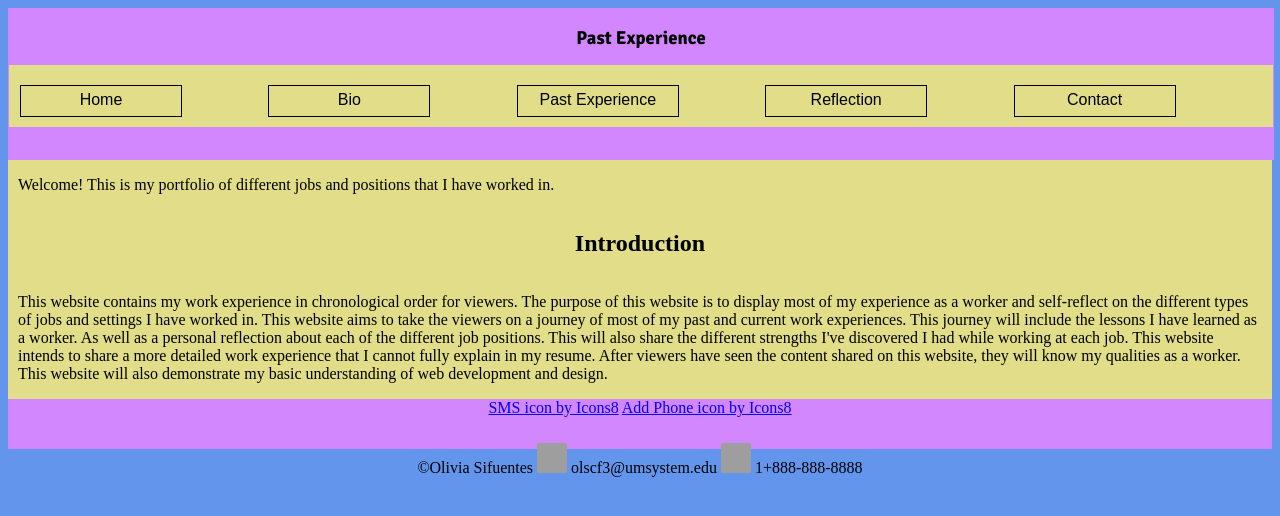
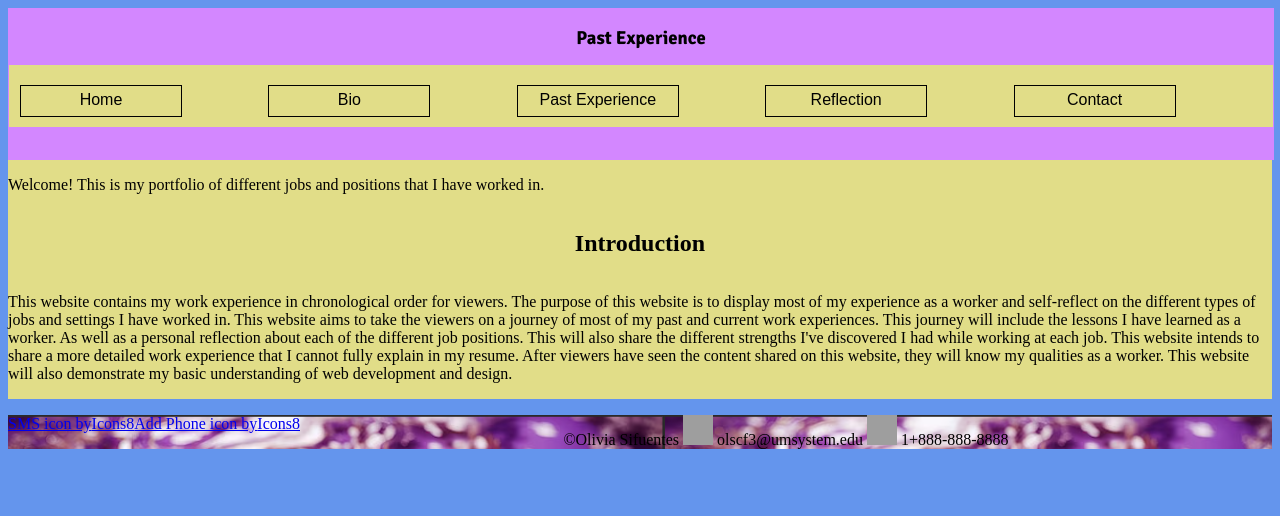
Before and after one commit to olscf3/olscf3.github.io, a plain HTML site: page webdevelopment/index.html in a window 1280 px wide. Drawn offline with Linux system fonts and the light colour scheme; grey boxes are pictures that could not be loaded.

Commit message:
Add files via upload

```diff
--- a/webdevelopment/style.css
+++ b/webdevelopment/style.css
@@ -6,31 +6,14 @@
 }
 body
 {
-    /*
-    display: grid;
-    margin: 0;
-     padding: 0px 30px 0px 30px;
-     */
     background-color: cornflowerblue;
-   /*
-   background-size: 100% 100%;
-   grid-template: repeat(1, 50px)/repeat(auto-fit, minmax(25px, 1fr));
-   */
 }
 main
 {
-   /* display: grid;
-    font-family: sans-serif;
-    font-size: 12px;
-    height: 450px;
-    text-align: center;
-    justify-items: center;
-    background-size: 250px 450px; */
     background-color: rgb(225, 221, 136);
 }
 nav, main, footer
 {
-   /* display: grid;*/
     width: 100%;
     max-width: 100%;
     margin: auto;
@@ -44,14 +27,11 @@ nav, main, footer
 h2
 {
     text-align: center;
-    /*font-family: Arial;*/
 }
 
 .container
 {
     width: 100%;
-    /*position: relative;
-    text-align: center; */
 }
 .container .title
 {
@@ -60,7 +40,7 @@ h2
 .container .content
 {
     display: flex;
-    padding: 0px 10px 0px 10px;
+    padding: 0;
 }
 .container .content .description
 {
@@ -70,132 +50,17 @@ h2
 {
     margin: auto;
 }
-/*.education
-{
-    text-align: center;
-    padding-right: 400px;
-    padding-left: 50px;
-    position: absolute;
-    bottom: 8px;
-    top: 20px;
-}
-.img_me
-{
-    padding-left: 900px;
-}
-.resume
-{
-    text-align: center;
-    padding-left: 1050px;
-    position: absolute;
-
-.welcome
-{
-    text-align: center;
-    padding: 50px;
-}
-.introduction
-{
-    text-align: center;
-    padding: 50px;
-}
-.tacobell
-{
-    text-align: center;
-    padding-right: 400px;
-    padding-left: 20px;
-    position: absolute;
-    bottom: 8px;
-    top: 25px;
-}
-.img_tb
-{
-    padding-left: 1000px;
-}
-.summary
-{
-    text-align: center;
-    padding-left: 50px;
-    padding-right: 50px;
-    bottom: 8px;
-    top: 50px;
-}
-.container2
-{
-    width: 1365px;
-    position: relative;
-    text-align: center;
-    top: -50px;
-}
-.bio
-{
-    text-align: center;
-    padding-left: 50px;
-    padding-right: 400px;
-    position: relative;
-    bottom: -20px;
-    left: 0px;
-}
-.video-link
-{
-    text-align: center;
-    position: absolute;
-    padding-left: 1110px;
-}
-.tjmaxx
-{
-    text-align: center;
-    padding-right: 400px;
-    padding-left: 20px;
-    position: absolute;
-    bottom: 8px;
-    top: 20px;
-}
-.img_tj
-{
-    padding-left: 1000px;
-}
-.goals
-{
-    text-align: center;
-    padding-left: 50px;
-    padding-right: 50px;
-    bottom: 8px;
-    top: 75px;
-}
-.container3
-{
-    width: 1365px;
-    position: relative;
-    text-align: center;
-    top: -70px;
-}
-.panda
-{
-    text-align: center;
-    padding-right: 400px;
-    padding-left: 20px;
-    position: absolute;
-    bottom: 8px;
-    top: 50px;
-}
-.img_panda
-{
-    padding-left: 1000px;
-} */
 footer
 {
     background-color:  rgb(211, 135, 255);
     text-align: center;
     padding-bottom: 0%;
+    align-items: center;
+    background-image: url("/webdevelopment/footer-background.png");
 }
-footer section{
-    height: 50px;
-}
-
-footer p{
-    height: 30px;
-    padding-top: 10px;
+footer a
+{
+    float: left;
 }
 
 /*adjust size of page for device small than desktop */
```
